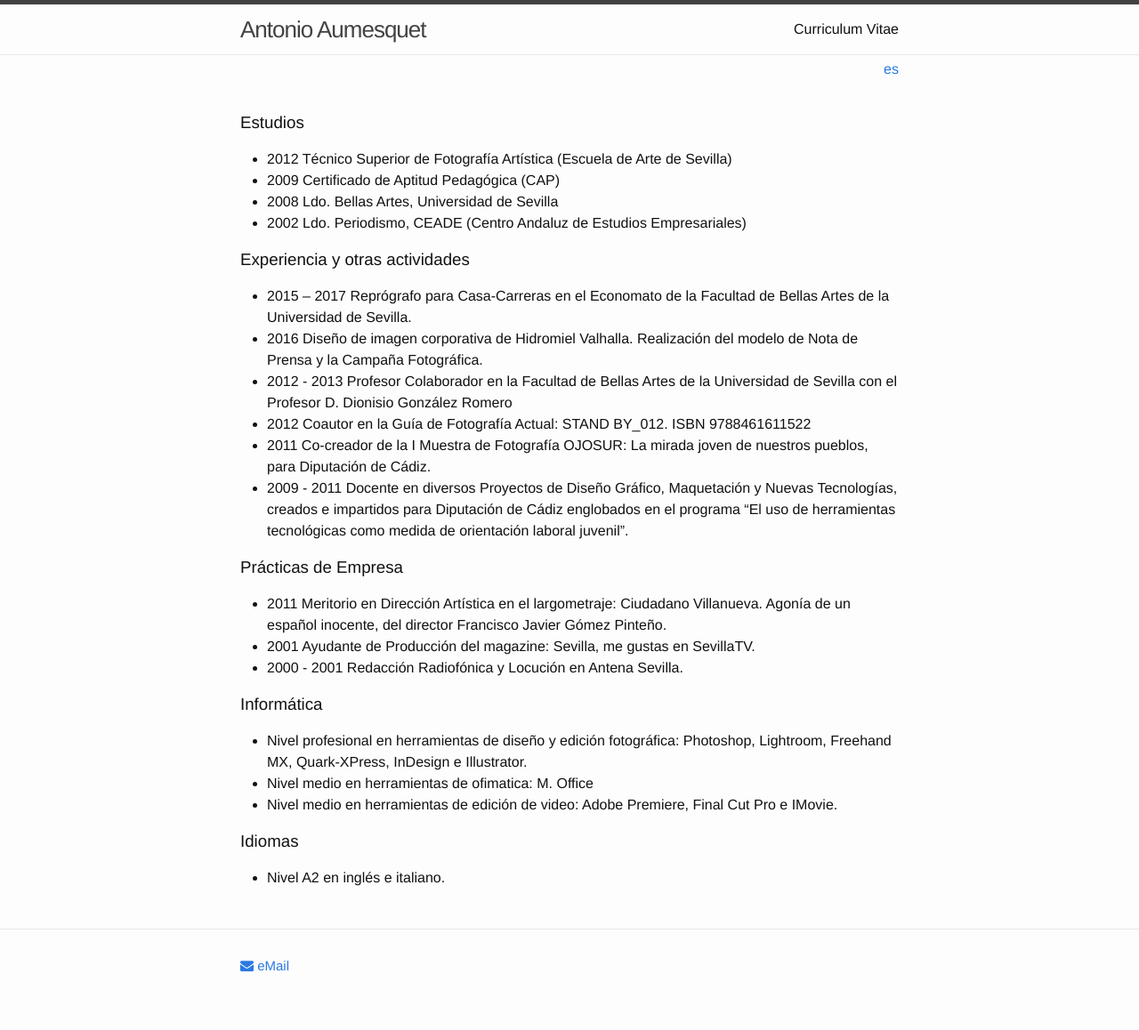
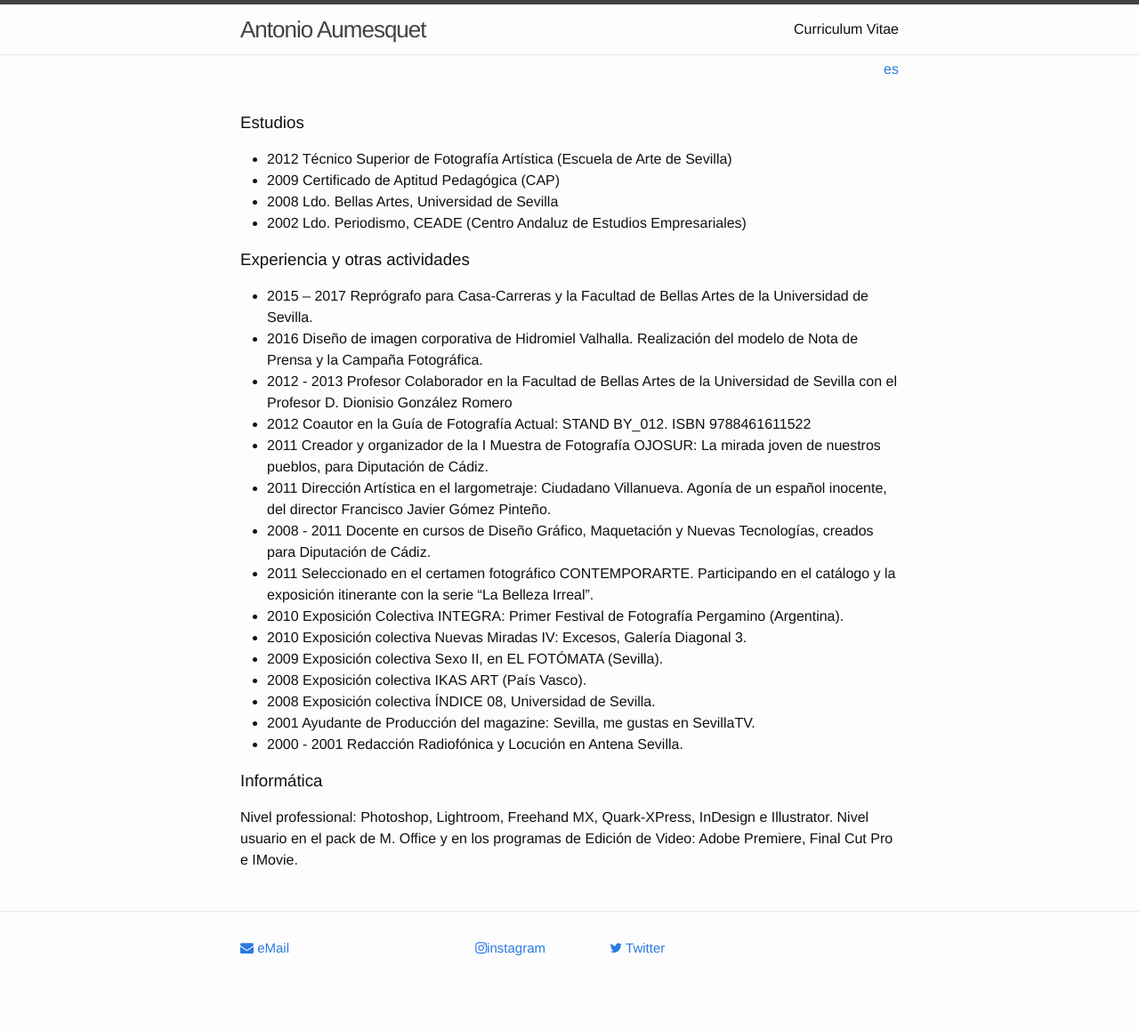
Before and after one commit to irespaldiza/antonio, a Jekyll site: the page built from curriculum.md, in a window 1280 px wide. Shown: the whole page at 89% size. Built offline with Jekyll 4.4.1, drawn with Linux system fonts in a browser that asks for light colours; nearby versions of some CDN libraries.

Commit message:
actualized

```diff
--- a/_config.yml
+++ b/_config.yml
@@ -17,11 +17,12 @@ feed:
   es: /flujo.xml
 baseurl: "/" # the subpath of your site, e.g. /blog
 url: "http://yourdomain.com" # the base hostname & protocol for your site
-# twitter_username: irespaldiza
+twitter_username: a_mesket
 # github_username: irespaldiza
-# linkedin_username: irespaldiza
+# linkedin_username: a_mesket
 # wordpress_username: irespaldiza
 # facebook_username: irespaldiza
 # flicker_username: cubozoo
+instagram_username: www.instagram.com/arte.mesket
 # Build settings
 markdown: kramdown
--- a/_includes/footer.html
+++ b/_includes/footer.html
@@ -22,10 +22,10 @@
 
       <div class="footer-col footer-col-2">
         <ul class="social-media-list">
-             {% if site.github_username %}
+             {% if site.instagram_username %}
               <li>
-                <a href="https://github.com/{{ site.github_username }}">
-                  <i class="fa fa-github"></i> GitHub
+                <a href="https://instagram.com/{{ site.instagram_username }}">
+                  <i class="fa fa-instagram"></i>instagram
                 </a>
               </li>
             {% endif %}
--- a/curriculum.md
+++ b/curriculum.md
@@ -12,22 +12,22 @@ lang: es
 - 2002 Ldo. Periodismo, CEADE (Centro Andaluz de Estudios Empresariales)
 
 ### Experiencia y otras actividades
-- 2015 – 2017 Reprógrafo para Casa-Carreras en el Economato de la Facultad de Bellas Artes de la Universidad de Sevilla.
+- 2015 – 2017 Reprógrafo para Casa-Carreras y la Facultad de Bellas Artes de la Universidad de Sevilla.
 - 2016 Diseño de imagen corporativa de Hidromiel Valhalla. Realización del modelo de Nota de Prensa y la Campaña Fotográfica.
 - 2012 - 2013 Profesor Colaborador en la Facultad de Bellas Artes de la Universidad de Sevilla con el Profesor D. Dionisio González Romero
 - 2012 Coautor en la Guía de Fotografía Actual: STAND BY_012. ISBN 9788461611522
-- 2011 Co-creador de la I Muestra de Fotografía OJOSUR: La mirada joven de nuestros pueblos, para Diputación de Cádiz.
-- 2009 - 2011 Docente en diversos Proyectos de Diseño Gráfico, Maquetación y Nuevas Tecnologías, creados e impartidos para Diputación de Cádiz englobados en el programa “El uso de herramientas tecnológicas como medida de orientación laboral juvenil”.
-
-### Prácticas de Empresa
-- 2011 Meritorio en Dirección Artística en el largometraje: Ciudadano Villanueva. Agonía de un español inocente, del director Francisco Javier Gómez Pinteño.
+- 2011 Creador y organizador de la I Muestra de Fotografía OJOSUR: La mirada joven de nuestros pueblos, para Diputación de Cádiz.
+- 2011 Dirección Artística en el largometraje: Ciudadano Villanueva. Agonía de un español inocente, del director Francisco Javier Gómez Pinteño.
+- 2008 - 2011 Docente en cursos de Diseño Gráfico, Maquetación y Nuevas Tecnologías, creados para Diputación de Cádiz.
+- 2011 Seleccionado en el certamen fotográfico CONTEMPORARTE. Participando en el catálogo y la exposición itinerante con la serie “La Belleza Irreal”.
+- 2010 Exposición Colectiva INTEGRA: Primer Festival de Fotografía Pergamino (Argentina).
+- 2010 Exposición colectiva Nuevas Miradas IV: Excesos, Galería Diagonal 3.
+- 2009 Exposición colectiva Sexo II, en EL FOTÓMATA (Sevilla).
+- 2008 Exposición colectiva IKAS ART (País Vasco).
+- 2008 Exposición colectiva ÍNDICE 08, Universidad de Sevilla.
 - 2001 Ayudante de Producción del magazine: Sevilla, me gustas en SevillaTV.
 - 2000 - 2001 Redacción Radiofónica y Locución en Antena Sevilla.
 
 ### Informática
-- Nivel profesional en herramientas de diseño y edición fotográfica: Photoshop, Lightroom, Freehand MX, Quark-XPress, InDesign e Illustrator.
-- Nivel medio en herramientas de ofimatica: M. Office
-- Nivel medio en herramientas de edición de video: Adobe Premiere, Final Cut Pro e IMovie.
-
-### Idiomas
-- Nivel A2 en inglés e italiano.
+Nivel professional: Photoshop, Lightroom, Freehand MX, Quark-XPress, InDesign e Illustrator.
+Nivel usuario en el pack de M. Office y en los programas de Edición de Video: Adobe Premiere, Final Cut Pro e IMovie.
--- a/index.html
+++ b/index.html
@@ -5,7 +5,9 @@ lang: es
 ---
 
 <div class="home">
-<p>Las dos titulaciones en Periodismo y Bellas Artes resumen las claves: Acostumbrado al trabajo bajo presión, tras varios años de experiencia en la realización de una atención global multidisciplinar, donde me he visto resuelto a aprender y desarrollar más de un campo de acción y, a saber rodearme de compañeros de viaje que refuercen aquellas habilidades donde no somos tan fuertes en busca de oportunidades comerciales. También me considero una persona resolutiva, con buen ánimo y capaz de resolver problemas fácilmente.</p>
+<p>Mis titulaciones en Periodismo y Bellas Artes resumen las claves de mi perfil profesional: Acostumbrado al trabajo bajo presión, tras varios años de experiencia en la realización de una atención global multidisciplinar, donde me he visto resuelto a aprender y desarrollar más de un campo de acción y, a saber rodearme de compañeros de viaje que refuercen aquellas habilidades donde no somos tan fuertes en busca de oportunidades comerciales. También me considero una persona resolutiva, con buen ánimo y capaz de solventar problemas con facilidad.</p>
 <p>Tras años de experiencia, he tomado la decisión de reorientar mi carrera profesional con el ánimo de continuar aprendiendo y, también, aportar toda mi experiencia adquirida. Considero que el cambio es un signo de capacidad de superación y, por ello, creo que siempre sería capaz de aportar valor en los proyectos en los que me encuentre.</p>
 <p>Mi objetivo principal es desarrollarme profesionalmente y evolucionar en el sector, de modo que busco oportunidades que me permitan hacerlo, al tiempo que ayudaré desde mis versátiles habilidades a cubrir las necesidades del cliente.</p>
+<p>En mis ratos de ocio desarrollo mi obra artística, que puedes seguir en Instagram y suelo participar y organizar performances y espectáculos de teatro callejeros por las calles de mi ciudad.
+</p>
 </div>
```
